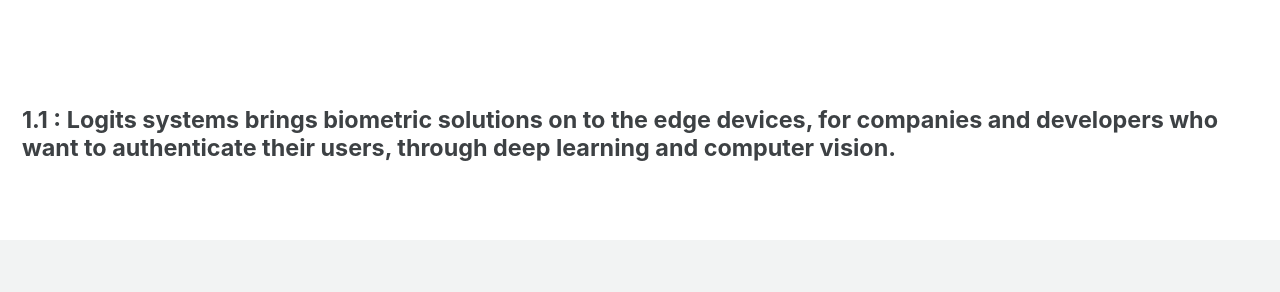
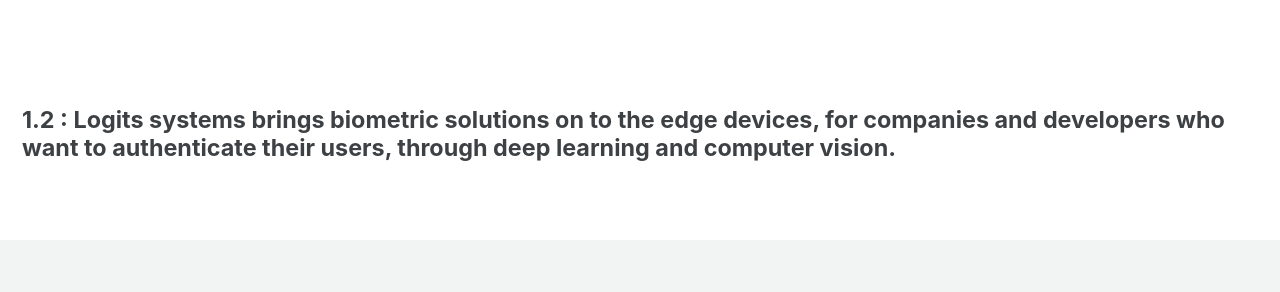
Before and after one commit to milinddeore/logits-website, a Jekyll site: the page built from index.html, in a window 1280 px wide. Shown: the part 1422-1714 px from the top of the page. Built offline with Jekyll 4.4.1, drawn with Linux system fonts in a browser that asks for light colours; cached includes are drawn as plain includes; the list of posts is cut into pages by our own code.

Commit message:
Update index.html

```diff
--- a/index.html
+++ b/index.html
@@ -19,4 +19,4 @@
 
 
 
-<h4>1.1 : Logits systems brings biometric solutions on to the edge devices, for companies and developers who want to authenticate their users, through deep learning and computer vision.</h4>
+<h4>1.2 : Logits systems brings biometric solutions on to the edge devices, for companies and developers who want to authenticate their users, through deep learning and computer vision.</h4>
```
